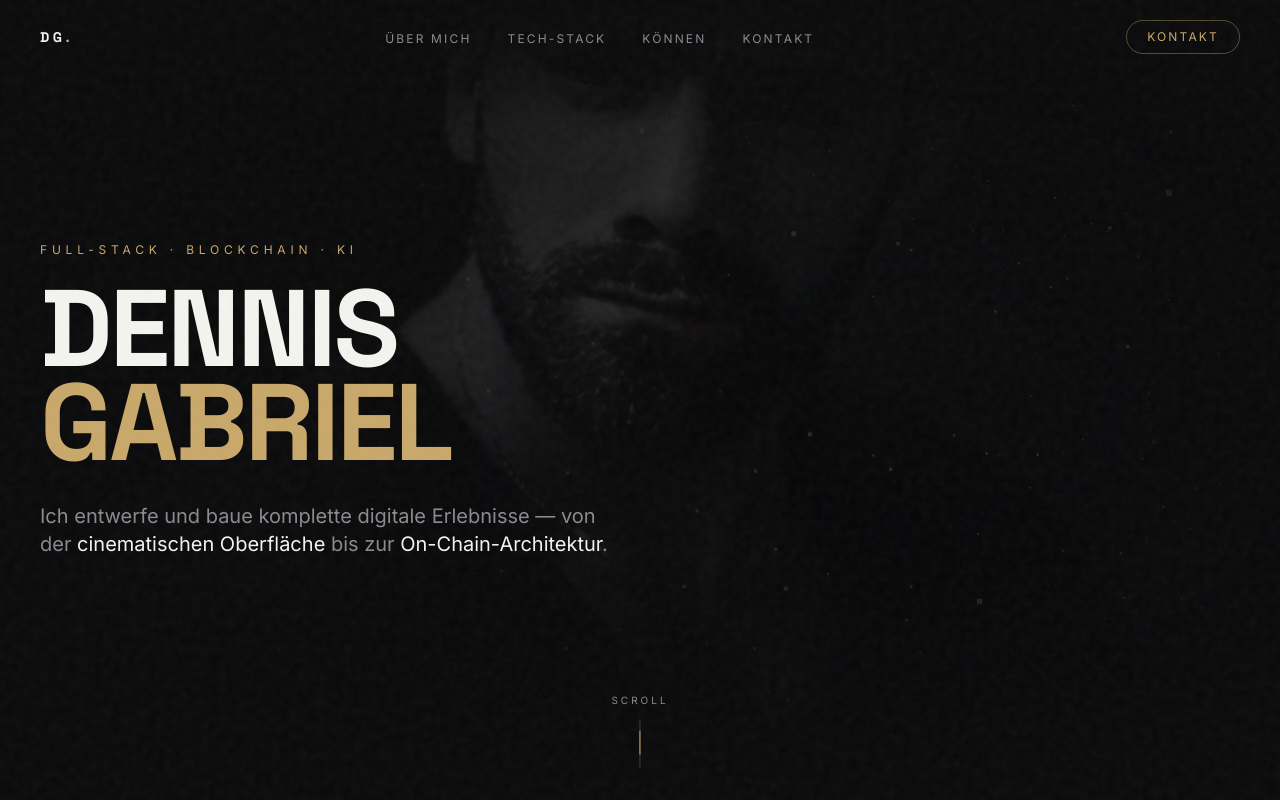
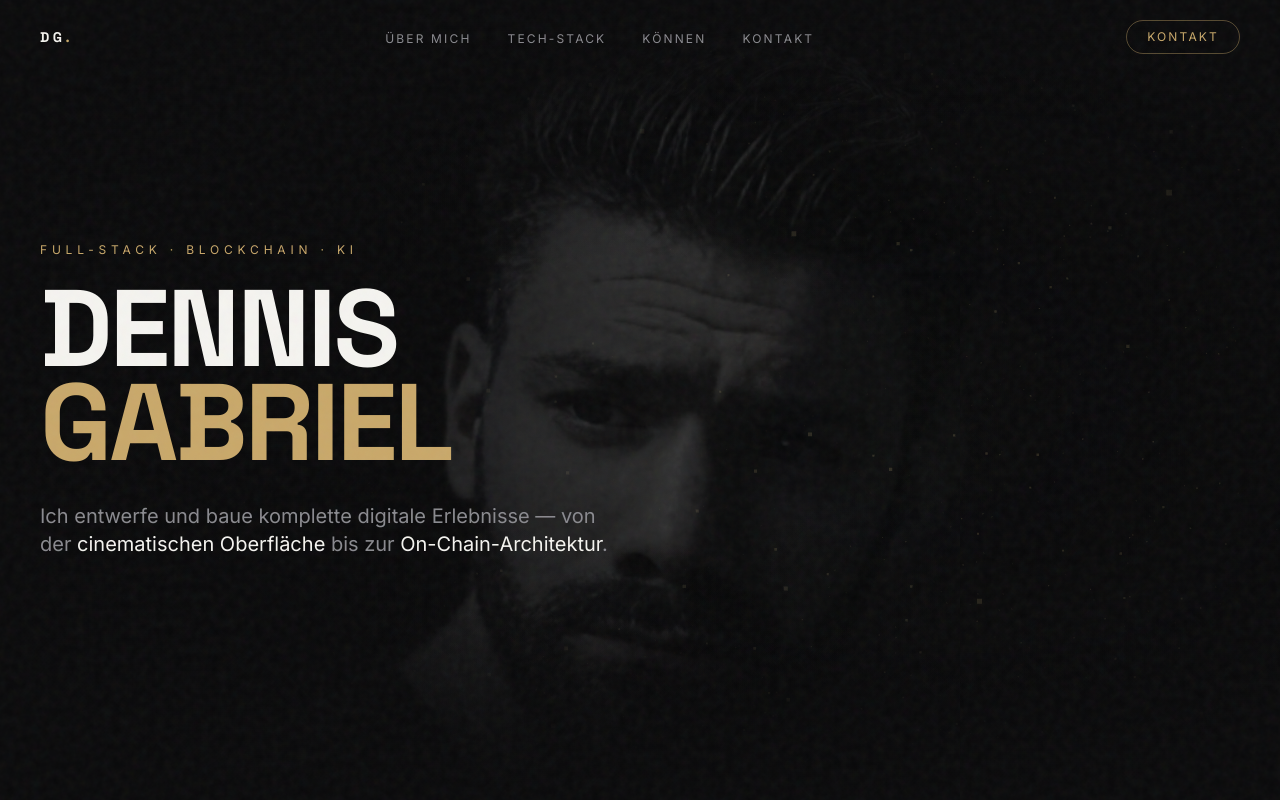
Before and after one commit to dennisgabriel-stack/Dennis-Gabriel, a Next.js app: page / in a window 1280 px wide. Shown: the top 800 px of the page. Built offline with nearby package versions, Linux system fonts and the light colour scheme.

Commit message:
Remove scroll cue and raise hero portrait position
Co-Authored-By: Claude Opus 4.8 <noreply@anthropic.com>
Claude-Session: https://claude.ai/code/session_017TUcojArvc2ELRCPQtYQ3J

```diff
--- a/components/Hero.tsx
+++ b/components/Hero.tsx
@@ -35,7 +35,7 @@ export default function Hero() {
           fill
           priority
           sizes="100vw"
-          className="object-cover object-[70%_center] opacity-60 mix-blend-luminosity md:object-[75%_center]"
+          className="object-cover object-[65%_15%] opacity-60 mix-blend-luminosity md:object-[75%_20%]"
         />
       </motion.div>
 
@@ -89,25 +89,6 @@ export default function Hero() {
           <span className="text-bone">On-Chain-Architektur</span>.
         </motion.p>
       </div>
-
-      {/* Scroll cue */}
-      <motion.div
-        initial={{ opacity: 0 }}
-        animate={{ opacity: 1 }}
-        transition={{ delay: 1.6, duration: 1 }}
-        className="absolute bottom-8 left-1/2 z-20 -translate-x-1/2 flex flex-col items-center gap-3"
-      >
-        <span className="text-[10px] uppercase tracking-[0.3em] text-muted">
-          Scroll
-        </span>
-        <span className="relative h-12 w-px overflow-hidden bg-bone/20">
-          <motion.span
-            animate={{ y: ["-100%", "100%"] }}
-            transition={{ duration: 1.8, repeat: Infinity, ease: "easeInOut" }}
-            className="absolute inset-x-0 top-0 h-1/2 bg-gold"
-          />
-        </span>
-      </motion.div>
     </section>
   );
 }
```
